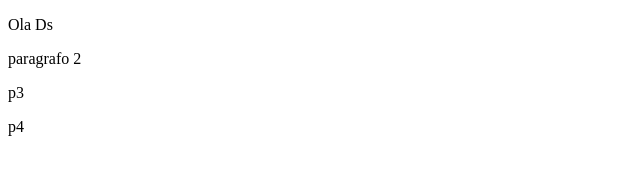
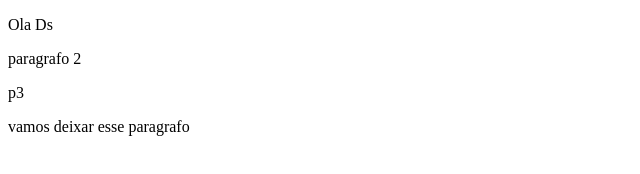
Before and after one commit to ProfVitoria/aula_git, a plain HTML site: page index.html in a window 1280 px wide. Shown: the whole page, without its empty margins (0-640 px from the left). Drawn offline with Linux system fonts and the light colour scheme.

Commit message:
crie um arquivo teste e modifiquei index

```diff
--- a/index.html
+++ b/index.html
@@ -9,6 +9,6 @@
     <p>Ola Ds</p>
     <p>paragrafo 2</p>
     <p>p3</p>
-    <p>p4</p>
+    <p>vamos deixar esse paragrafo</p>
 </body>
 </html>
```
Also changed, not shown: testes.html (added).
